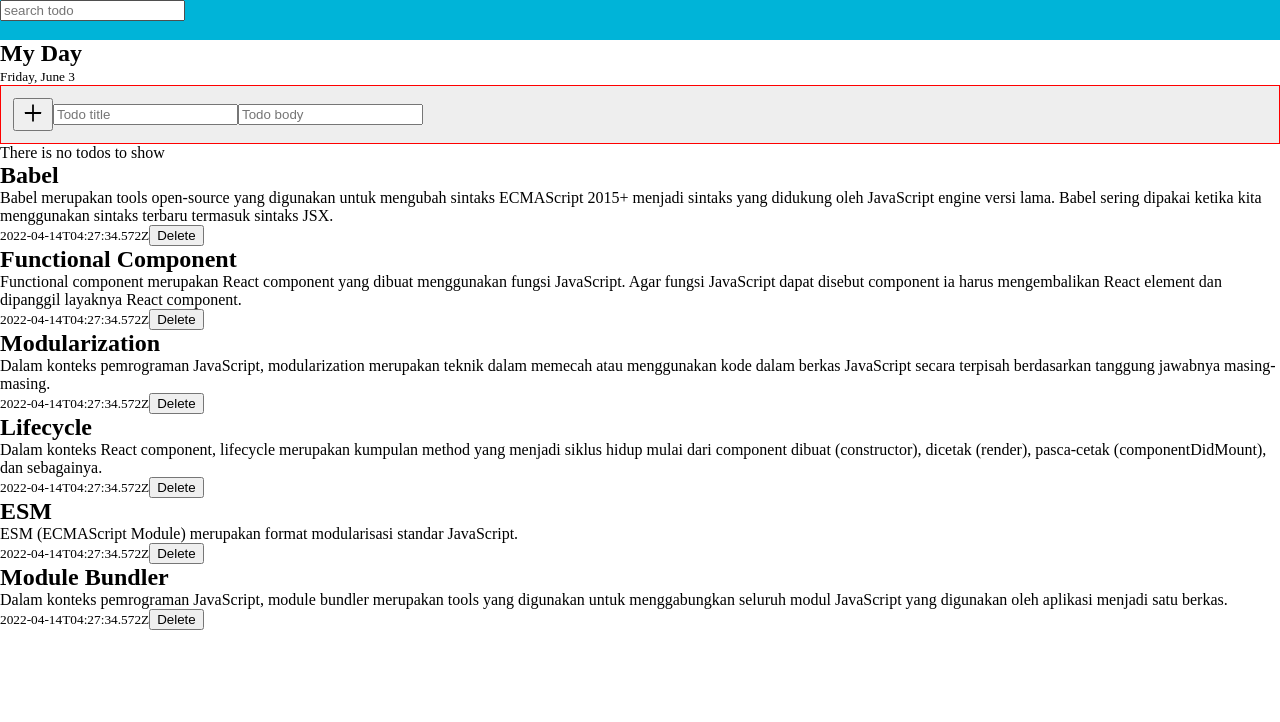
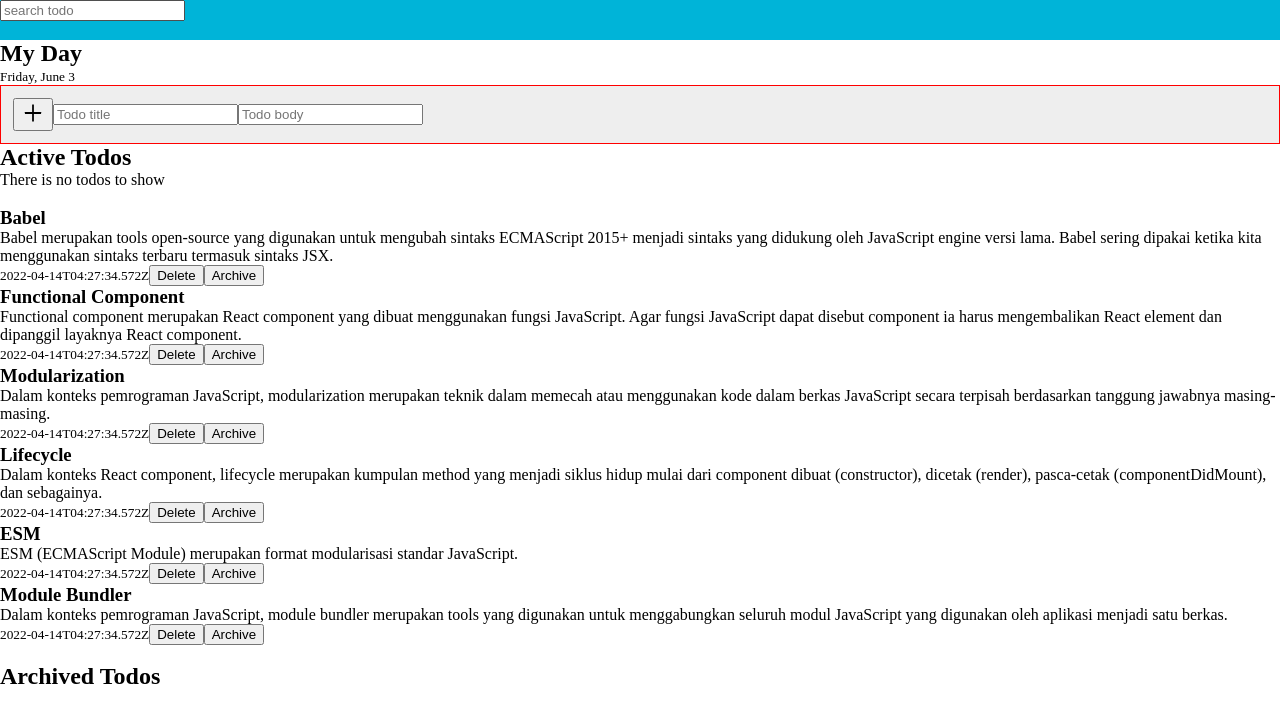
Before and after one commit to sabiq7392/dicoding-react-todo-app, a React (Create React App) app: page / in a window 1280 px wide. Shown: the top 722 px of the page. Built offline with nearby package versions, Linux system fonts and the light colour scheme.

Commit message:
feature archived: progress should can change archived status to true

```diff
--- a/src/App.tsx
+++ b/src/App.tsx
@@ -1,7 +1,7 @@
 import type { ReactElement } from "react";
 import { useState } from "react";
 import GlobalsStyles from "./styles/Globals.styled";
-import { Article, Aside, Div, Footer, Header, Main } from "./styles/mame-styled/core/HtmlTag";
+import { Article, Aside, Div, Footer, H1, H2, Header, Main, Section, P, Small, Button } from "./styles/mame-styled/core/HtmlTag";
 import STYLES_CONFIG from "./styles/styles.config";
 import TODOS_DATA from "./data/TODOS_DATA";
 import FormAddToDo from "./components/FormAddToDo";
@@ -11,12 +11,15 @@ import MessageTodosNotShow from "./components/MessageTodosNotShow";
 import Date from "./components/Date";
 import Title from "./components/Title";
 import SearchbarTodos from "./components/SearchbarTodos";
+import ArchivedTodosList from "./components/ArchivedTodosList";
+import Todo from "./components/Todo";
 
 const { color } = STYLES_CONFIG;
 
 function App(): ReactElement {
   const [TODO_DATA, SET_TODO_DATA] = useState({});
   const [SEARCH_TODOS_DATA, SET_SEARCH_TODOS_DATA] = useState([]);
+  const [ARCHIVED_TODOS_DATA, SET_TODOS_DATA] = useState([]);
   const [searchTodoInputValue, setSearchTodoInputValue] = useState("");
 
   return (
@@ -35,7 +38,7 @@ function App(): ReactElement {
       </Aside>
       <Main>
         <Article>
-          <Title text="My Day" />
+          <Title as={H1} text="My Day" />
           <Date text="Friday, June 3" />
 
           <FormAddToDo
@@ -43,11 +46,15 @@ function App(): ReactElement {
             SET_TODO_DATA={SET_TODO_DATA}
           />
 
-          <Div>
+          <Article title="active todos">
+            <Title as={H2} text="Active Todos" />
+
             <MessageTodosNotShow
               TODOS_DATA={TODOS_DATA}
               SEARCH_TODOS_DATA={SEARCH_TODOS_DATA}
             />
+
+            <br />
 
             <AllTodoList
               searchTodoInputValue={searchTodoInputValue}
@@ -61,7 +68,19 @@ function App(): ReactElement {
               SET_TODO_DATA={SET_TODO_DATA}
               SEARCH_TODOS_DATA={SEARCH_TODOS_DATA as []}
             />
-          </Div>
+          </Article>
+
+          <br />
+
+          <Article title="archived todos">
+            <Title as={H2} text="Archived Todos" />
+
+            {ARCHIVED_TODOS_DATA.map((data: { title: string }, index) =>
+              <p key={index}>{data.title}</p>
+            )}
+
+            {/* <ArchivedTodosList /> */}
+          </Article>
         </Article>
       </Main>
       <Footer>
--- /dev/null
+++ b/src/components/ArchivedTodosList.tsx
@@ -0,0 +1,7 @@
+import type { ReactElement } from "react";
+import Todo from "./Todo";
+
+export default function ArchivedTodosList(): ReactElement {
+  return <>
+  </>;
+}
--- a/src/components/Title.tsx
+++ b/src/components/Title.tsx
@@ -1,10 +1,17 @@
-import type { ReactElement } from "react";
-import { H1 } from "../styles/mame-styled/core/HtmlTag";
+import { createElement, ReactElement } from "react";
+import type { Heading } from "../types";
 
 interface Props {
   text: string;
+  as: Heading;
 }
 
-export default function Title({ text }: Props): ReactElement {
-  return <H1>{text}</H1>;
+export default function Title({ text, as, ...props }: Props): ReactElement {
+  return createElement(
+    as,
+    {
+      ...props
+    },
+    text,
+  );
 }
--- a/src/components/Todo.tsx
+++ b/src/components/Todo.tsx
@@ -1,27 +1,53 @@
 import type { ReactElement } from "react";
-import { Section, H2, P, Small, Button } from "../styles/mame-styled/core/HtmlTag";
-import type { SetTodoData, TodosData } from "../types";
+import { Section, P, Small, Button, H3 } from "../styles/mame-styled/core/HtmlTag";
+import type { Id, SetTodoData, TodosData } from "../types";
+import Title from "./Title";
 
 interface Props extends TodosData {
   SET_TODO_DATA: SetTodoData;
   TODOS_DATA: TodosData[];
 }
 
-export default function Todo({ id, title, body, createdAt, archived, SET_TODO_DATA, TODOS_DATA }: Props): ReactElement {
-  const deleteTodo = (id: string | number) => {
-    const indexOfTodo = TODOS_DATA.findIndex(todo => todo.id === id);
-    SET_TODO_DATA(TODOS_DATA.splice(indexOfTodo, 1));
+export default function Todo({
+  id,
+  title,
+  body,
+  createdAt,
+  archived,
+  SET_TODO_DATA,
+  TODOS_DATA,
+}: Props): ReactElement {
+  const findIndexTodo = (id: Id) =>TODOS_DATA.findIndex(todo => todo.id === id);
+
+  const deleteTodo = (id: Id) => {
+    SET_TODO_DATA(TODOS_DATA.splice(findIndexTodo(id), 1));
 
     console.log(TODOS_DATA);
     console.log({ message: "successfully deleted todo" });
   };
 
+  const archiveTodo = (id: Id) => {
+    SET_TODO_DATA(TODOS_DATA[findIndexTodo(id)].archived = true);
+
+    console.log(TODOS_DATA[findIndexTodo(id)], { all: TODOS_DATA });
+    console.log({ message: "successfully archived todo" });
+  };
+
+  const onDeleteClickHandler = () => {
+    deleteTodo(id);
+  };
+
+  const onArchiveClickHandler = () => {
+    archiveTodo(id);
+  };
+
   return <>
-    <Section>
-      <H2>{title}</H2>
+    <Section aria-current={archived}>
+      <Title as={H3} text={title} />
       <P>{body}</P>
       <Small>{createdAt}</Small>
-      <Button onClick={() => deleteTodo(id)}>Delete</Button>
+      <Button onClick={onDeleteClickHandler}>Delete</Button>
+      <Button onClick={onArchiveClickHandler}>Archive</Button>
     </Section>
   </>;
 }
--- a/src/types/index.d.ts
+++ b/src/types/index.d.ts
@@ -1,10 +1,13 @@
 import { SetStateAction } from "react";
+import { H1, H2, H3, H4, H5, H6 } from "../styles/mame-styled/core/HtmlTag";
 
 export type SetTodoData = (value: SetStateAction<any>) => void;
 export type SetSearchTodosData = (value: SetStateAction<never[]>) => void;
 export type SetSeachTodoInputValue = (value: SetStateAction<string>) => void;
 export type SearchTodosData = never[];
 export type SearchTodoInputValue = string;
+export type Heading = typeof H1 | typeof H2 | typeof H3 | typeof H4 | typeof H5 | typeof H6;
+export type Id = string | number;
 export interface TodosData {
   id: string | number;
   title: string;
```
